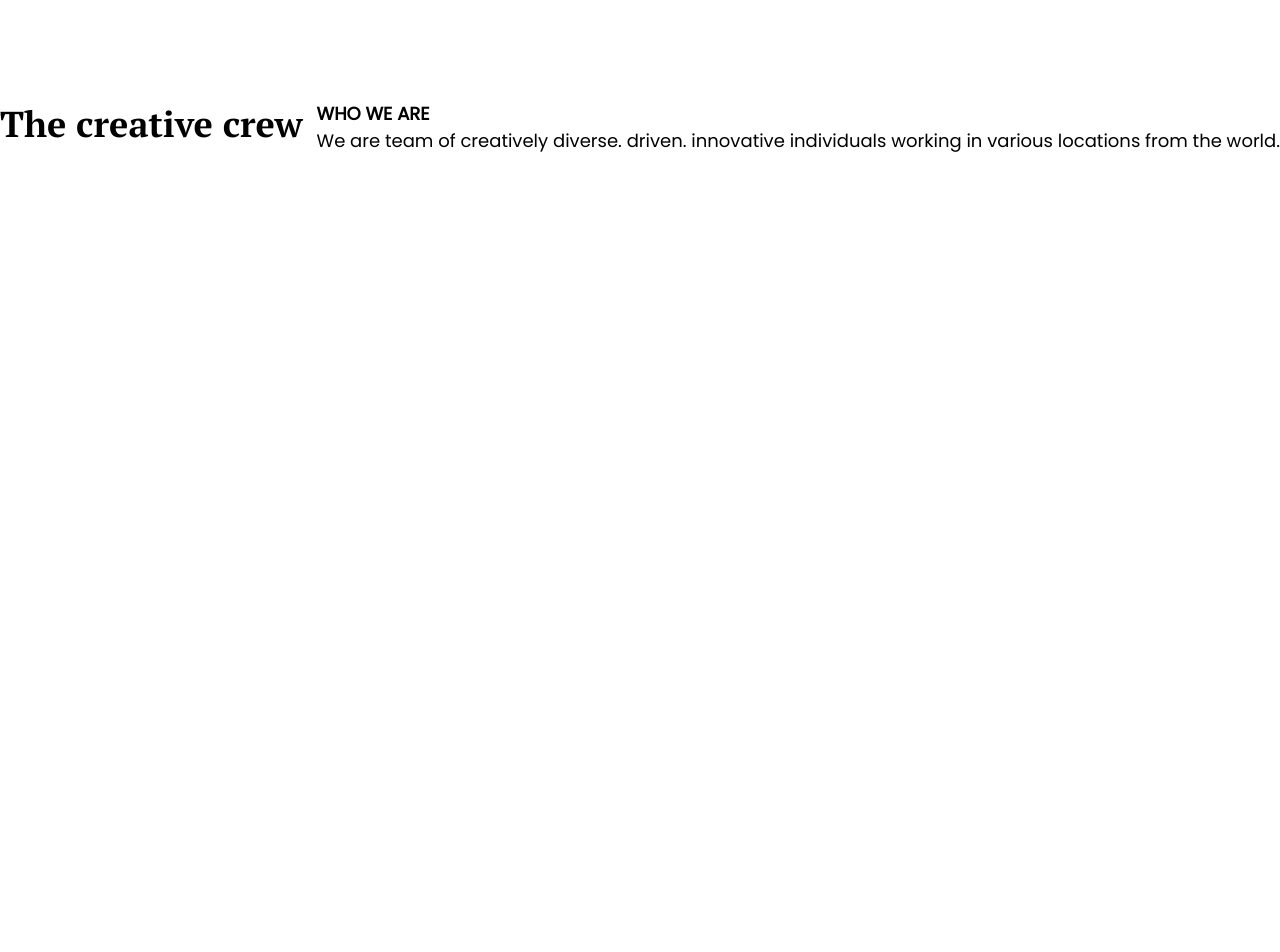
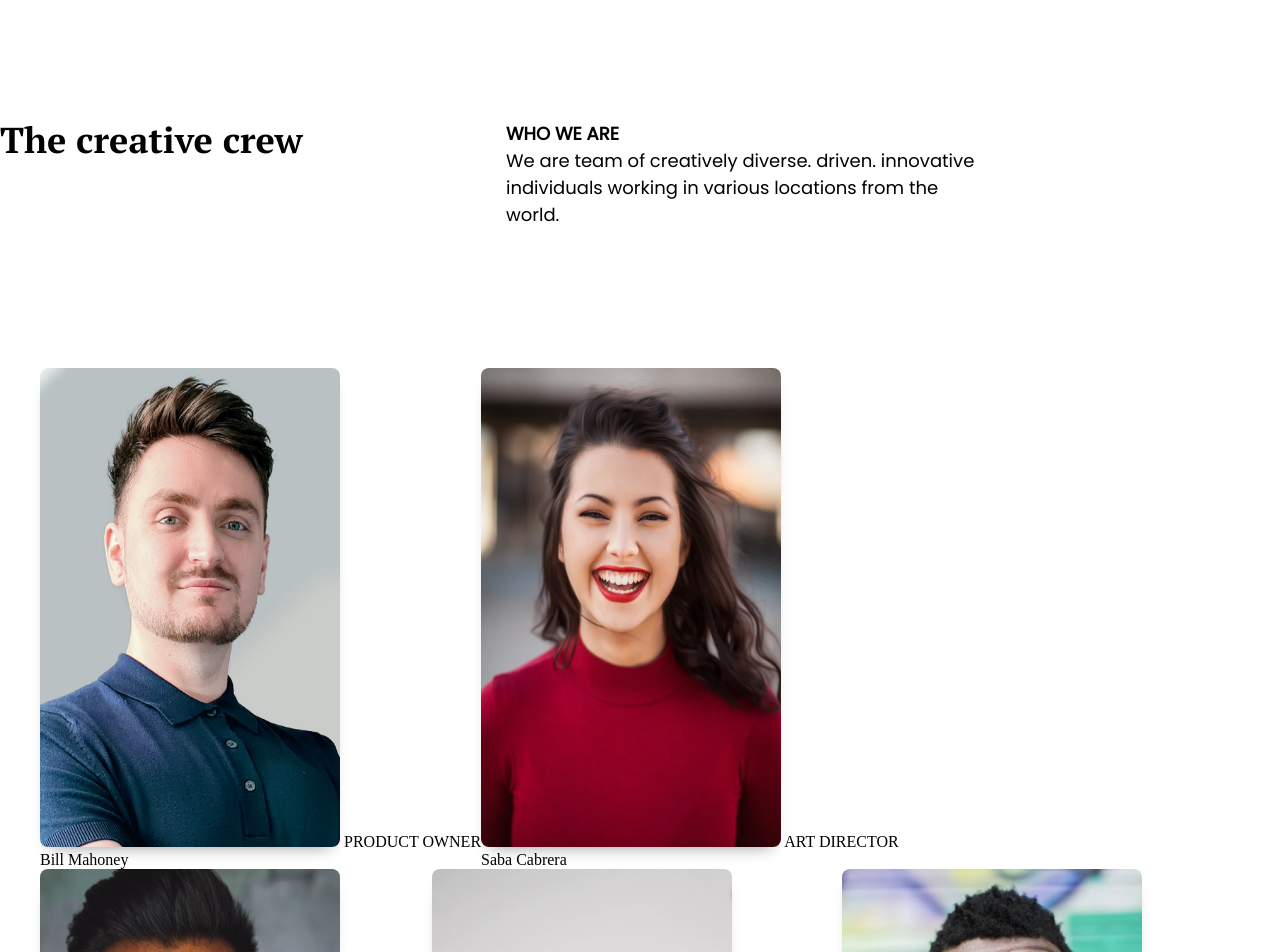
Before and after one commit to serdardurmus/Sprint-1-Assignment-HTML-CSS-Plus-, a plain HTML site: page index.html in a window 1280 px wide. Shown: the top 952 px of the page. Before the commit the page ends 900 px from the top, so only its background shows below. Drawn offline with Linux system fonts and the light colour scheme.

Commit message:
Sprint-1 Assignment style.scss er oppdatert

```diff
--- a/index.html
+++ b/index.html
@@ -27,6 +27,59 @@
             </div>
         </div>
     </header>
-    <footer></footer>
+    <section class="section">
+        <div class="container">
+            <div class="container-images">
+                <div class="images">
+                    <img src="./images/photo1.png" alt="photo - Bill Mahoney">
+                    <span>PRODUCT OWNER</span>
+                </div>
+                <p>Bill Mahoney</p>
+            </div>
+            <div class="container-images">
+                <div class="images">
+                    <img src="./images/photo2.png" alt="photo - Saba Cabrera">
+                    <span>ART DIRECTOR</span>
+                </div>
+                <p>Saba Cabrera</p>
+            </div>
+            <div class="container-images">
+                <div class="images">
+                    <img src="./images/photo3.png" alt="photo - Shae Le">
+                    <span>TECH LEAD</span>
+                </div>
+                <p>Shae Le</p>
+            </div>
+            <div class="container-images">
+                <div class="images">
+                    <img src="./images/photo4.png" alt="photo - Skylah Lu">
+                    <span>UX DESIGNER</span>
+                </div>
+                <p>Skylah Lu</p>
+            </div>
+            <div class="container-images">
+                <div class="images">
+                    <img src="./images/photo5.png" alt="photo - Griff Richards">
+                    <span>DEVELOPER</span>
+                </div>
+                <p>Griff Richards</p>
+            </div>
+            <div class="container-images">
+                <div class="images">
+                    <img src="./images/photo6.png" alt="photo - Stan John">
+                    <span>DEVELOPER</span>
+                </div>
+                <p>Stan John</p>
+            </div>
+        </div>
+    </section>
+    <footer class="footer">
+        <div class="name">
+            <p>Serdar Durmus @2020</p>
+        </div>
+        <div>
+
+        </div>
+    </footer>
 </body>
 </html>
--- a/style.scss
+++ b/style.scss
@@ -5,13 +5,25 @@
 }
 
 header {
-    margin: 100px 0;
+    margin: 100px 10%;
+    .container {
+        display: flex;
+        flex-direction: row;
+    }
     .heading {
         float: left;
+        margin: 20px 0px 40px 0px;
+        h1 {
+            font-size: 36px;
+            line-height: 40px;
+            font-weight: 900;
+            font-family: 'PT Serif', serif;
+        }
     }
 
     .team-heading {
         float: right;
+        margin: 20px 0px 40px 20px;
         h3 {
             font-size: 18px;
             font-family: 'Poppins', sans-serif;
@@ -22,8 +34,72 @@ header {
         }
     }
 
-    h1 {
-        font-size: 36px;
-        font-family: 'PT Serif', serif;
+
+}
+
+.section {
+    .container {
+        display: flex;
+        flex-wrap: wrap;
+        .container-images {
+            .images {
+                span {
+
+                }
+            }
+        }
     }
 }
+
+.footer {
+    background-color: black;
+    color: blanchedalmond;
+    .name {
+        margin-left: 10px;
+        p {
+            padding: 10px 10px 10px 10px;
+        }
+    }
+}
+
+img {
+    border-radius: 8px;
+    box-shadow: 0px 10px 15px -10px rgba(0, 0, 0, 0.40);
+    width: 300px;
+    height: 479px;
+}
+
+@media (min-width: 992px) {
+.header {
+    margin: 100px 0px;
+    max-width: 992px;
+}}
+
+@media (min-width: 992px) {
+.header .heading {
+    flex: 1;
+    flex-grow: 1;
+    flex-shrink: 1;
+    flex-basis: 0%;
+}}
+@media (min-width: 992px) {
+.header .team-heading {
+    flex: 1;
+    flex-grow: 1;
+    flex-shrink: 1;
+    flex-basis: 0%;
+}}
+
+@media (min-width: 992px) {
+.section .container {
+    margin: 0 auto;
+    margin-top: 0px;
+    margin-right: auto;
+    margin-bottom: 0px;
+    margin-left: auto;
+}}
+
+@media (min-width: 1200px) {
+.section .container {
+    max-width: 1200px;
+}}
```
Also changed, not shown: style.css, 1 other file.
